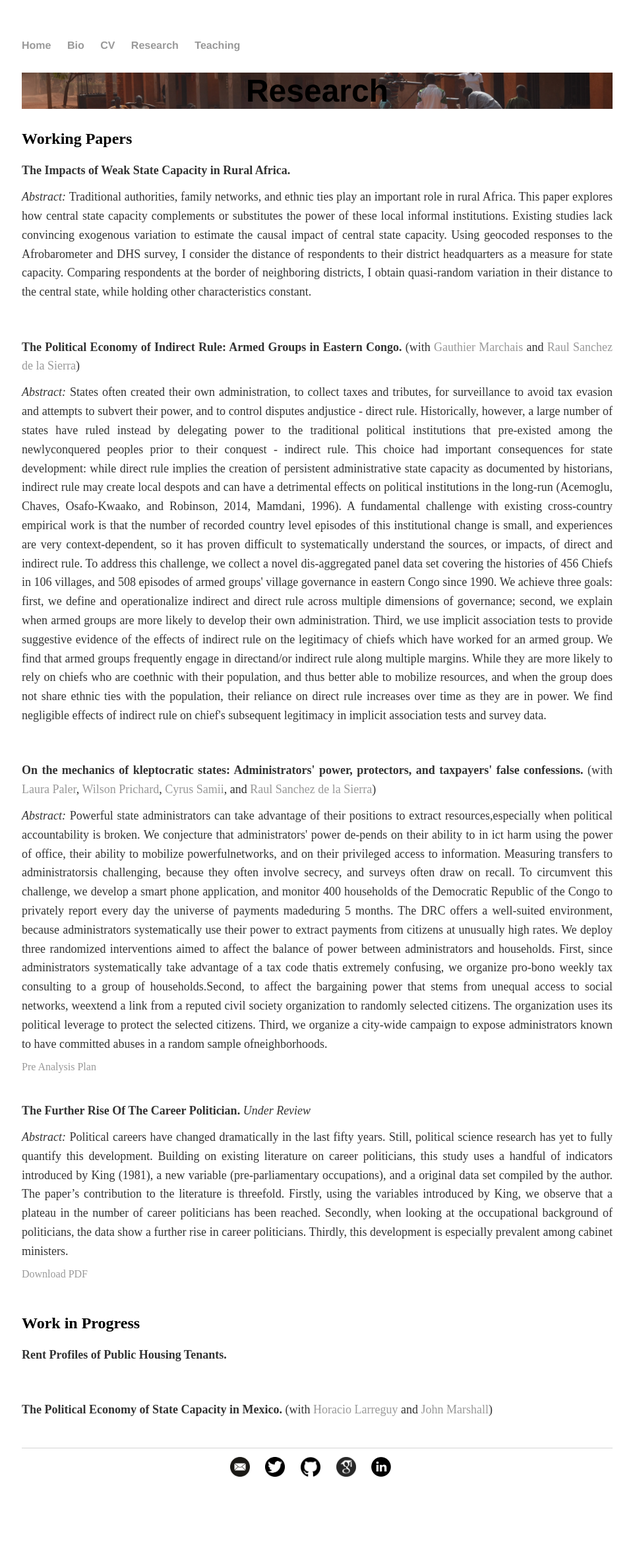
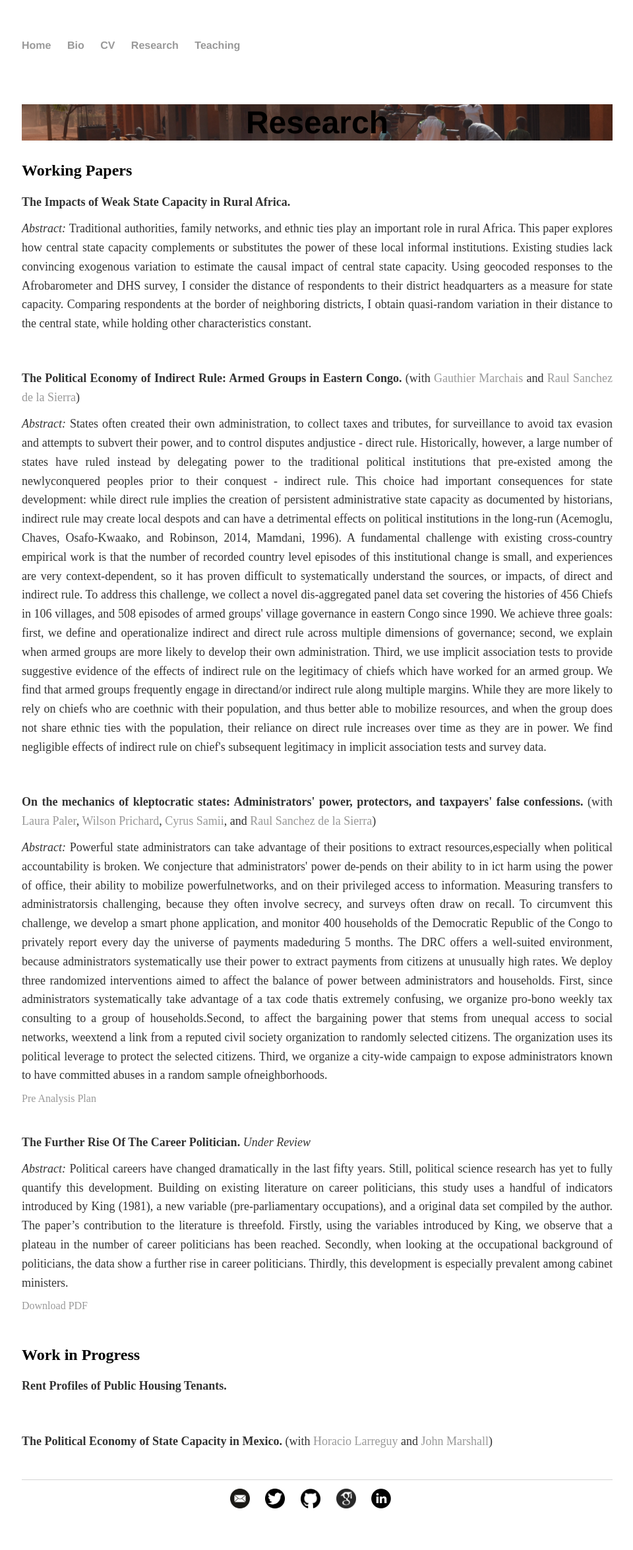
Before and after one commit to soeren-henn/soeren-henn.github.io, a Jekyll site: the page built from research/index.html, in a window 1280 px wide. Shown: the whole page at 66% size, without its empty margins (159-1119 px from the left). Built offline with Jekyll 4.4.1, drawn with Linux system fonts in a browser that asks for light colours; before the commit the page ends 2301 px from its top, so only the background shows below that.

Commit message:
Update main.css

```diff
--- a/css/main.css
+++ b/css/main.css
@@ -87,4 +87,6 @@ ul.posts li {
   -moz-background-size: cover;
   -o-background-size: cover;
   background-size: cover;
+  margin: 80px 0 20px;
+  position: relative;
 }
```
